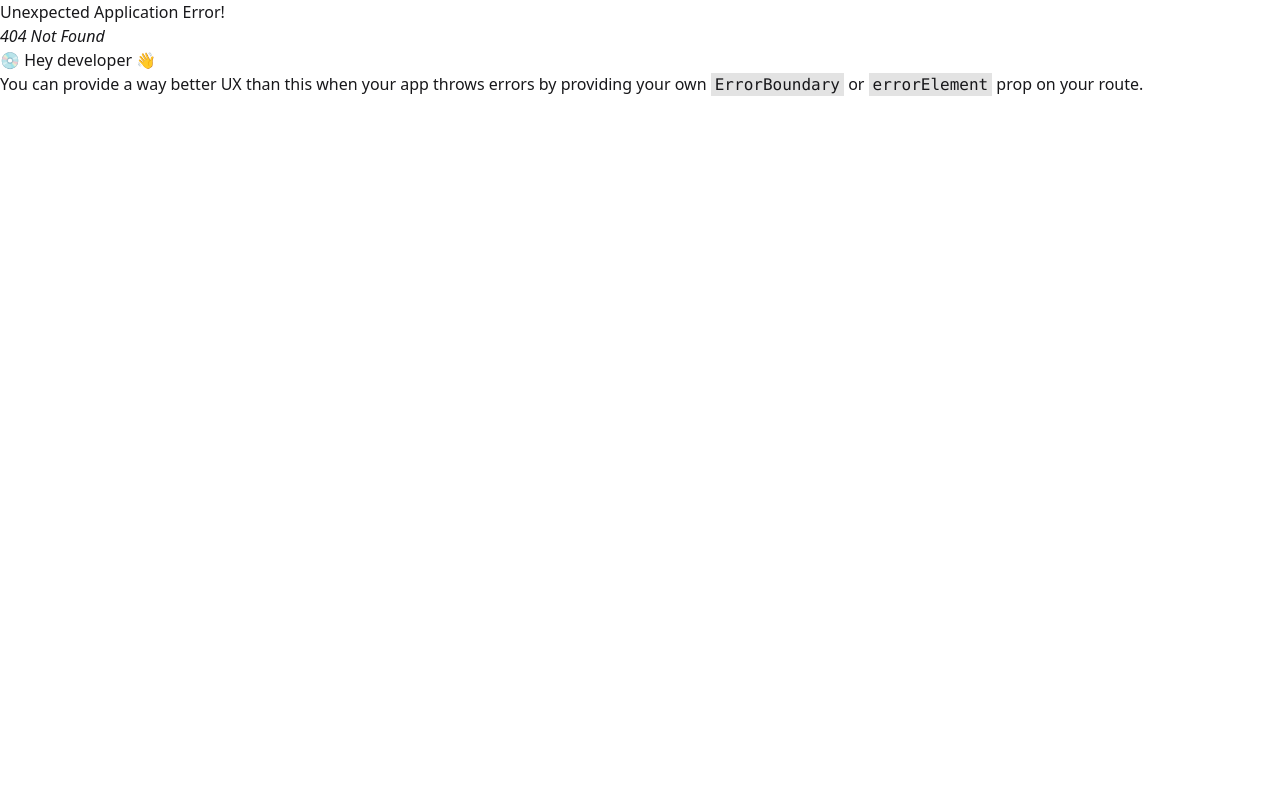
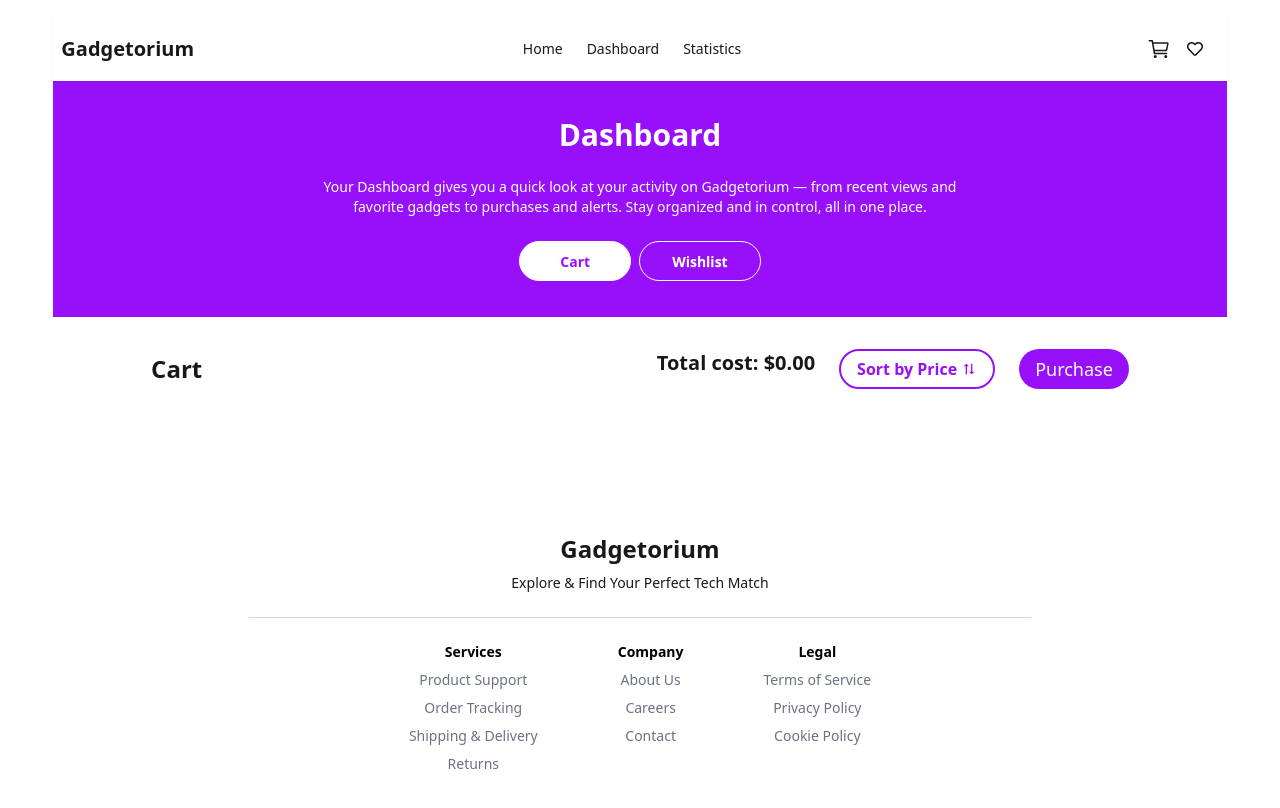
Before and after one commit to hsrokon/gadgetorium, a React (Vite) app: page /dashboard in a window 1280 px wide. Before the commit this address had no page. Shown: the top 808 px of the page. Built offline with nearby package versions, Linux system fonts and the light colour scheme.

Commit message:
cart section added with design under dashboard and used localstorage to save cart for contex problem

```diff
--- /dev/null
+++ b/src/components/cart/Cart.jsx
@@ -0,0 +1,55 @@
+import { useEffect, useState } from "react";
+import { getLocalStorage } from "../../utils/utils";
+import CartProduct from "./CartProduct";
+import { BiSortAlt2 } from "react-icons/bi";
+
+
+const Cart = () => {
+
+    useEffect(()=> {
+        fetch('/data.json')
+        .then(res => res.json())
+        .then(data => handleCartProducts(data))
+    },[])
+
+    const [totalCartMoney, setTotalCartMoney] = useState(0);
+    const [cartProducts, setCartProducts] = useState([]);
+
+
+    const handleCartProducts = products => {
+        const LSids = getLocalStorage();
+        const cartedProducts = products.filter(product=> LSids.includes(product.product_id))//includes() expects a string when called on another string.
+        setCartProducts(cartedProducts);
+
+        //money calc
+        const totalMoney = cartedProducts.reduce((sum, product) => sum + product.price, 0);//sum: starts at 0 (the initial value).
+        setTotalCartMoney(totalMoney);
+    }
+
+    return (
+        <div className="w-10/12 mx-auto mt-8">
+            <div className="flex justify-between items-center my-4">
+                <h2 className="font-bold text-2xl">Cart</h2>
+                <div className="flex gap-6 ">
+                    {/* formatting */}
+                <h2 className="text-xl font-bold">
+                Total cost: {new Intl.NumberFormat('en-US', {
+                    style: 'currency',
+                    currency: 'USD'
+                }).format(totalCartMoney)}
+                </h2>
+                    <button className="font-semibold border-2 border-purple-600 text-purple-600
+                    flex items-center gap-1 px-4 py-1 rounded-full">Sort by Price <BiSortAlt2 /></button>
+                    <button className="text-lg bg-purple-600 text-white px-4 py-1.5 rounded-full">Purchase</button>
+                </div>
+            </div>
+            <div className="flex flex-col items-start gap-2">
+                {
+                    cartProducts.map(product=> <CartProduct key={product.product_id} product={product}></CartProduct>)
+                }
+            </div>
+        </div>
+    );
+};
+
+export default Cart;
--- /dev/null
+++ b/src/components/cart/CartProduct.jsx
@@ -0,0 +1,30 @@
+import { RxCrossCircled } from "react-icons/rx";
+
+const CartProduct = ({product}) => {
+
+    const {product_title, product_image, description, price} = product;
+
+    return (
+        <div className="bg-base-300 w-full px-6 py-4 rounded-2xl">
+            <div className="flex justify-between">
+                <div className="flex gap-6">
+                    <div className="h-24">
+                        <img
+                        className="h-full rounded-xl"
+                        src={product_image} alt="" />
+                    </div>
+                    <div className="flex flex-col gap-2">
+                        <h2 className="text-2xl font-semibold">{product_title}</h2>
+                        <p className="text-gray-500">{description}</p>
+                        <p className="font-semibold">Price: {price}</p>
+                </div>
+            </div>
+            <button className="text-2xl text-red-600 cursor-pointer"><RxCrossCircled /></button>
+            </div>
+
+        </div>
+
+    );
+};
+
+export default CartProduct;
--- /dev/null
+++ b/src/components/dashboard/Dashboard.jsx
@@ -0,0 +1,37 @@
+import { useState } from "react";
+import Cart from "../cart/Cart";
+import Wishlist from "../wishlist/Wishlist";
+
+
+const Dashboard = () => {
+
+    const [dashboardRender, setDashboardRender] = useState('cart');
+
+    return (
+        <div>
+            <div className="bg-purple-600 text-white text-center py-9 flex flex-col gap-6 ">
+                <h2 className="text-3xl font-bold">Dashboard</h2>
+                <p className="text-xs md:text-sm w-11/12 md:w-9/12 lg:w-7/12 mx-auto">Your Dashboard gives you a quick look at your activity on Gadgetorium — from recent views and favorite gadgets to purchases and alerts. Stay organized and in control, all in one place.</p>
+                <div className='flex gap-2 justify-center '>
+                    <button
+                    onClick={()=>setDashboardRender('cart')}
+                    className={`py-2 px-10 rounded-full btn btn-neutral btn-outline
+                    ${dashboardRender==='cart'? 'text-purple-600 bg-white border-white' : 'text-white border-white hover:bg-purple-600'}`}>
+                    Cart</button>
+                    <button
+                    onClick={()=>setDashboardRender('wishlist')}
+                    className={`py-2 px-8 rounded-full btn btn-neutral btn-outline
+                    ${dashboardRender==='wishlist'? 'text-purple-600 bg-white border-white' : 'text-white border-white hover:bg-purple-600'}`}>
+                    Wishlist</button>
+                </div>
+            </div>
+            <div>
+                {
+                    dashboardRender==='cart' ? <Cart></Cart> : <Wishlist></Wishlist>
+                }
+            </div>
+        </div>
+    );
+};
+
+export default Dashboard;
--- a/src/components/detailsProduct/DetailsProduct.jsx
+++ b/src/components/detailsProduct/DetailsProduct.jsx
@@ -1,26 +1,34 @@
 import { useLoaderData, useNavigate, useParams } from "react-router-dom";
 import { IoCartOutline } from "react-icons/io5";
 import { FaRegHeart } from "react-icons/fa";
-    import { useEffect, useRef } from "react";
+import { useEffect, useRef } from "react";
+import { setLocalStorage } from "../../utils/utils";
+
 
 const DetailsProduct = () => {
 
     const data = useLoaderData();
-    const navigate = useNavigate()
     const {productId} = useParams()
+    const navigate = useNavigate();
+
 
     const specificData = data.find(product=> product.product_id===productId)
-    const {product_title, product_image, price, description, specification, availability, rating} = specificData;
+    const {product_id, product_title, product_image, price, description, specification, availability, rating} = specificData;
 
     const handleGoBack = ()=> {
         navigate(-1);
     }
+
 
     //scroll to details fixed
     const detailsRef = useRef(null);
     useEffect(()=> {
         detailsRef.current?.scrollIntoView({behavior: "smooth"});
     }, []);
+
+    const handleSaveLS = id => {
+        setLocalStorage(id);
+    }
 
 
     return (
@@ -66,9 +74,15 @@ const DetailsProduct = () => {
                             </div>
                         </div>
                             <div className="flex gap-1">
-                                <button className="btn btn-primary bg-purple-600 border-0 rounded-full text-xs lg:text-sm">Add to cart
-                                    <span className="text-xl"><IoCartOutline /></span></button>
-                                <button className="btn btn-primary bg-purple-600 border-0 rounded-full"><FaRegHeart /></button>
+                                <button
+                                onClick={()=> handleSaveLS(product_id)}
+                                className="btn btn-primary bg-purple-600 border-0 rounded-full text-xs lg:text-sm">Add to cart <span className="text-xl"><IoCartOutline /></span>
+                                </button>
+
+                                <button
+                                className="btn btn-primary bg-purple-600 border-0 rounded-full">
+                                <FaRegHeart /></button>
+
                             </div>
                             <button
                             className="btn btn-primary bg-purple-600 border-0 rounded-full w-fit text-xs lg:text-sm"
--- a/src/components/gadgets/Gadgets.jsx
+++ b/src/components/gadgets/Gadgets.jsx
@@ -82,7 +82,7 @@ const Gadgets = () => {
                             {['All', 'Smartphones', 'Laptops', 'Tablets', 'Audio', 'Wearables', 'Drones', 'Accessories', 'VR']
                             .map(category => <button
                             className="py-2 rounded-2xl btn btn-neutral btn-outline
-                            bg-purple-600 text-white border-white lg:text-black lg:bg-base-100 hover:bg-purple-600 lg:border-purple-600"
+                            bg-purple-600 text-white border-white lg:text-black hover:text-white lg:bg-base-100 hover:bg-purple-600 lg:border-purple-600"
                             onClick={()=> handleCategoryRender(`${category}`)}
                             >{category}</button>)
                             }
--- a/src/components/header/Header.jsx
+++ b/src/components/header/Header.jsx
@@ -9,9 +9,9 @@ const Header = () => {
     const location = useLocation();
 
     const links = <>
-        <li><NavLink>Home</NavLink></li>
-        <li><NavLink>Statistics</NavLink></li>
-        <li><NavLink>Dashboard</NavLink></li>
+        <li><NavLink to={'/'}>Home</NavLink></li>
+        <li><NavLink to={'/dashboard'}>Dashboard</NavLink></li>
+        <li><NavLink to={'/statistics'}>Statistics</NavLink></li>
     </>
 
     return (
@@ -35,8 +35,8 @@ const Header = () => {
                 </ul>
             </div>
             <div className="navbar-end flex gap-4 mr-4">
-                <Link className="text-2xl"><IoCartOutline /></Link>
-                <Link className=""><FaRegHeart /></Link>
+                <Link to={'/dashboard'} className="text-2xl"><IoCartOutline /></Link>
+                <Link to={'/dashboard'} className=""><FaRegHeart /></Link>
             </div>
         </div>
     );
--- a/src/components/layout/Layout.jsx
+++ b/src/components/layout/Layout.jsx
@@ -3,6 +3,8 @@ import { Outlet } from 'react-router-dom';
 import Footer from '../footer/Footer';
 
 const Layout = () => {
+
+
 
     return (
             <div className='min-h-screen flex flex-col items-center'>
--- /dev/null
+++ b/src/components/wishlist/Wishlist.jsx
@@ -0,0 +1,15 @@
+import { useEffect } from "react";
+
+
+const Wishlist = () => {
+
+    useEffect()
+
+    return (
+        <div>
+            <h1>WishList</h1>
+        </div>
+    );
+};
+
+export default Wishlist;
--- /dev/null
+++ b/src/utils/utils.js
@@ -0,0 +1,23 @@
+const getLocalStorage = ()=> {
+    const localStorageItem = localStorage.getItem('gadget-cart');
+    if (localStorageItem) {
+        const localStorageItemPar = JSON.parse(localStorageItem);
+        return localStorageItemPar;
+    } else {
+        return [];
+    }
+}
+
+const setLocalStorage = id => {
+    const fromLS = getLocalStorage();
+    const check = fromLS.find(idLS => idLS===id)
+    if (check) {
+        return;
+    } else {
+        fromLS.push(id);
+        const addLSStr = JSON.stringify(fromLS);
+        localStorage.setItem('gadget-cart', addLSStr);
+    }
+}
+
+export {getLocalStorage, setLocalStorage};
```
Also changed, not shown: src/main.jsx (+7 -0 lines). Lines whose indentation alone changed are shown as unchanged.
